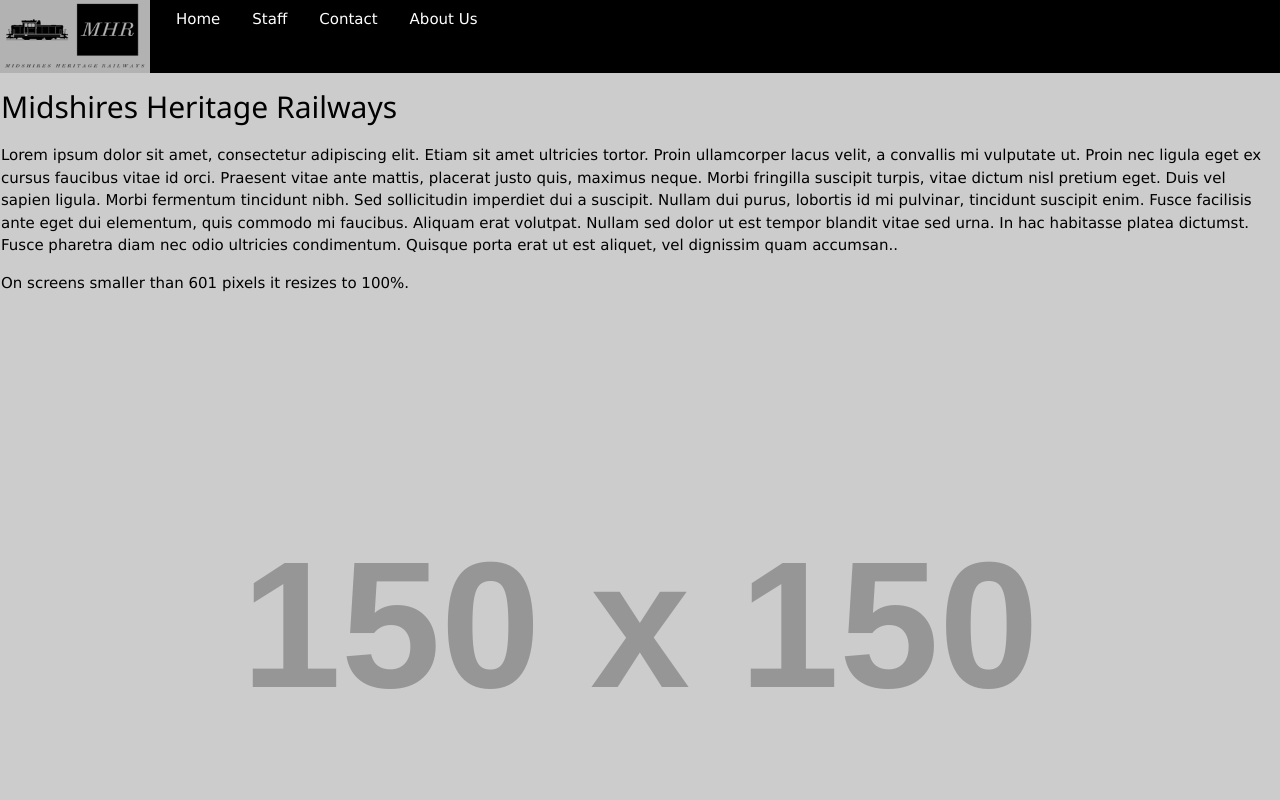
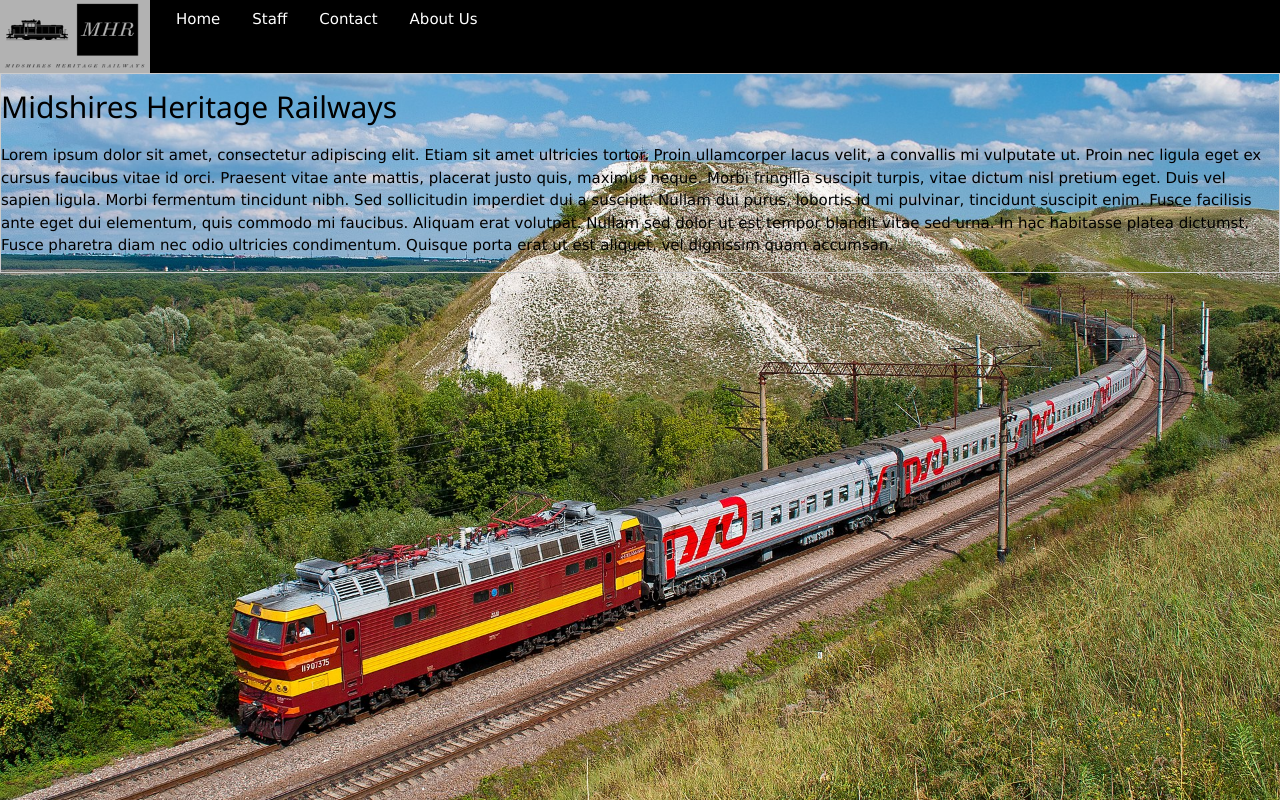
Before and after one commit to Hamza-Reman/MHR, a plain HTML site: page index.html in a window 1280 px wide. Drawn offline with nearby package versions, Linux system fonts and the light colour scheme; placeholder pictures from the web are drawn by us; a web font is replaced by a local one.

Commit message:
Update index.html

```diff
--- a/index.html
+++ b/index.html
@@ -24,7 +24,7 @@
         <section class="w3-row w3-border">
              <h2>Midshires Heritage Railways</h2>
              <style>
-                  body { background-image: url('https://via.placeholder.com/150');
+                  body { background-image: url("train.jpg");
                        background-repeat: no-repeat;
                        background-attachment: fixed;
                        background-size: cover;}
@@ -43,9 +43,8 @@
                  Fusce facilisis ante eget dui elementum, quis commodo mi faucibus.
                  Aliquam erat volutpat. Nullam sed dolor ut est tempor blandit vitae sed urna.
                   In hac habitasse platea dictumst. Fusce pharetra diam nec odio ultricies condimentum.
-                  Quisque porta erat ut est aliquet, vel dignissim quam accumsan..</p>
-            <p>On screens smaller than 601 pixels it resizes to 100%.</p>
-            </section>
-          </body>
-          </html>
-          </Style>
+                  Quisque porta erat ut est aliquet, vel dignissim quam accumsan.</p>
+        </section>
+      </body>
+</html>
+</Style>
```
